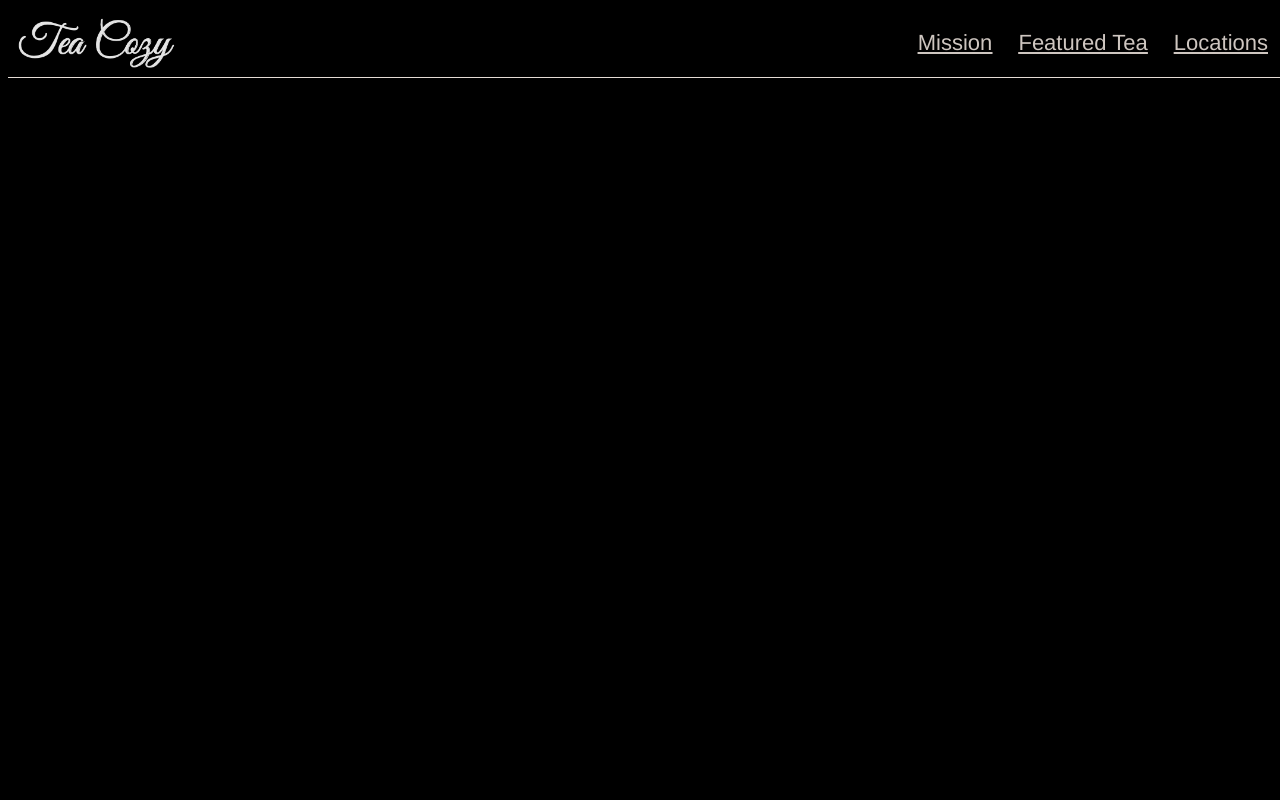
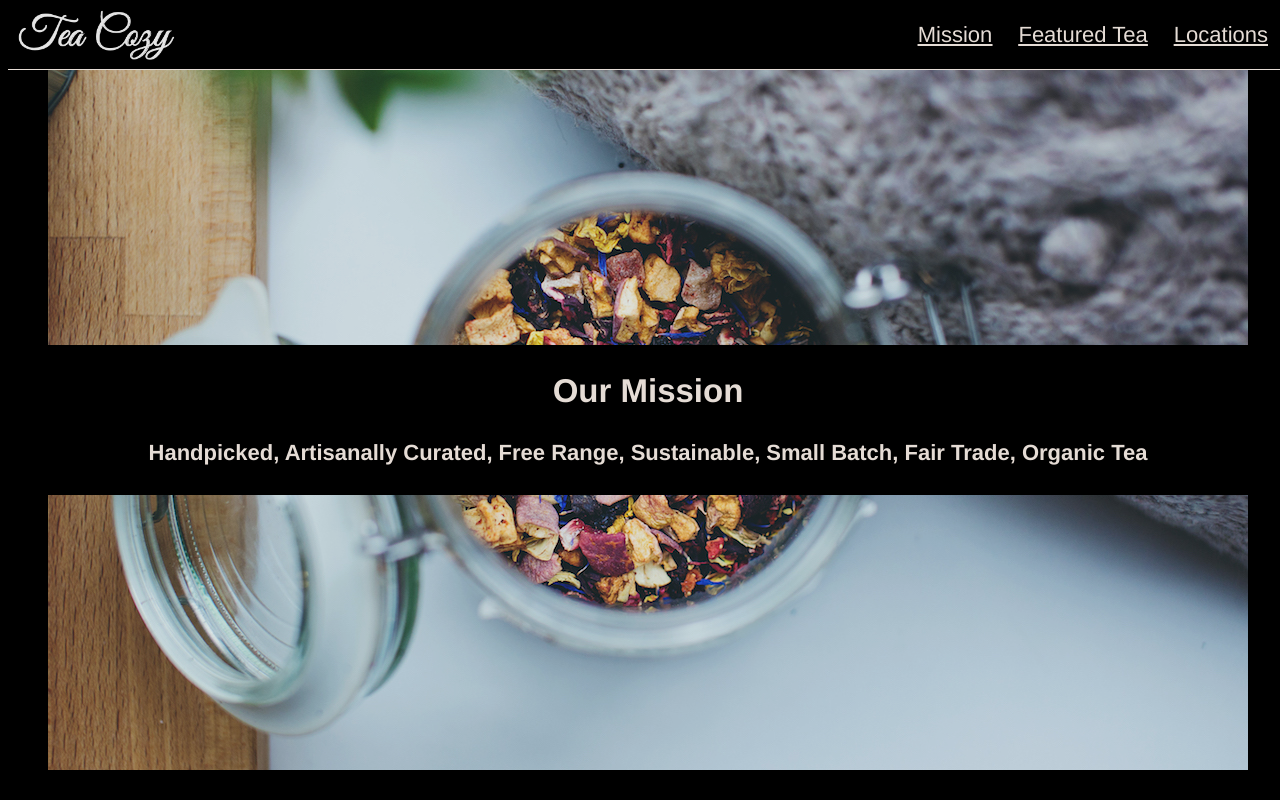
Before and after one commit to DoKe65/teacozy, a plain HTML site: page index.html in a window 1280 px wide. Drawn offline with Linux system fonts and the light colour scheme.

Commit message:
Add Mission.

```diff
--- a/index.html
+++ b/index.html
@@ -21,7 +21,14 @@
 
   <container>
 
-    <div id="mission">
+    <div id="mission" class="flex-container">
+      <div class="banner">
+          <h2>Our Mission</h2>
+          <h4>
+            Handpicked, Artisanally Curated, Free Range,
+            Sustainable, Small Batch, Fair Trade, Organic Tea
+          </h4>
+      </div>
 
     </div>
 
--- a/resources/css/style.css
+++ b/resources/css/style.css
@@ -1,8 +1,7 @@
-body,
-nav a{
+body {
 	font-family: Helvetica;
 	font-size: 22px;
-	color: seashell;
+  color: seashell;
 	background-color: black;
 	opacity: 0.9;
 	text-align: center;
@@ -18,6 +17,9 @@ header {
   justify-content: center;
   border-bottom: 1px solid seashell;
   align-items: center;
+  background-color: black;
+  top: 0;
+  z-index: 5;
 }
 
 .flex-container {
@@ -29,7 +31,7 @@ header {
 .logo {
    display: inline-flex;
    justify-content: flex-start;
-   margin-left: 10px;
+   padding-left: 10px;
 }
 
 header img {
@@ -47,3 +49,37 @@ nav span {
   padding: 20px 10px;
   text-decoration: underline;
 }
+
+nav a {
+  color: seashell;
+}
+
+/* Main Content */
+/* -------------*/
+/* Our Mission */
+
+#mission {
+  width: 100%;
+  height: 700px;
+  background-image: url("../imgs/img-mission-background.jpg");
+  background-repeat: no-repeat;
+  background-position: center;
+  position: absolute;
+  margin-top: 62px;
+  z-index: 0;
+  display: flex;
+  justify-content: center;
+  align-items: center;
+}
+
+.banner {
+  background-color: black;
+  width: 1200px;
+  text-align: center;
+  display: block;
+}
+
+.banner h2,
+.banner h4{
+
+}
```
